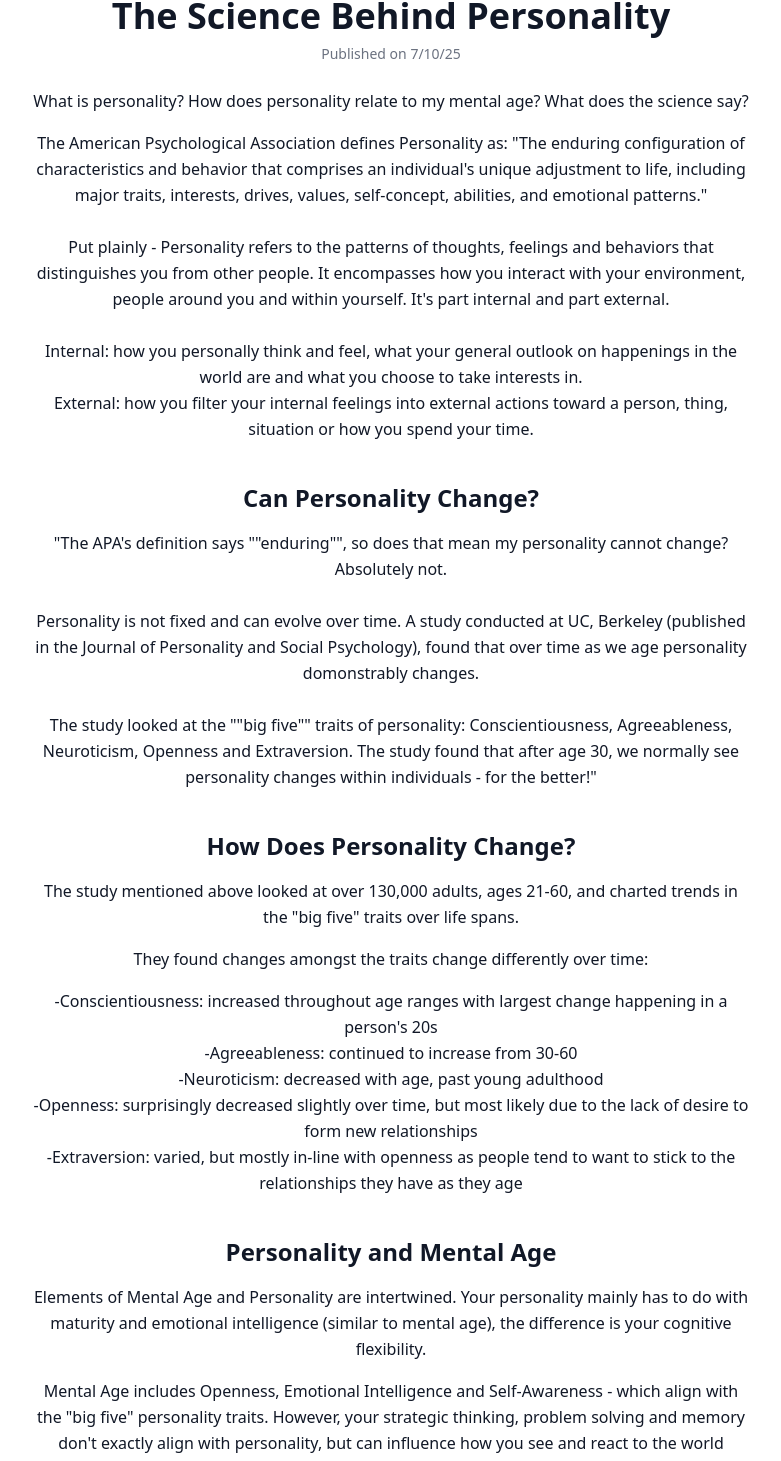
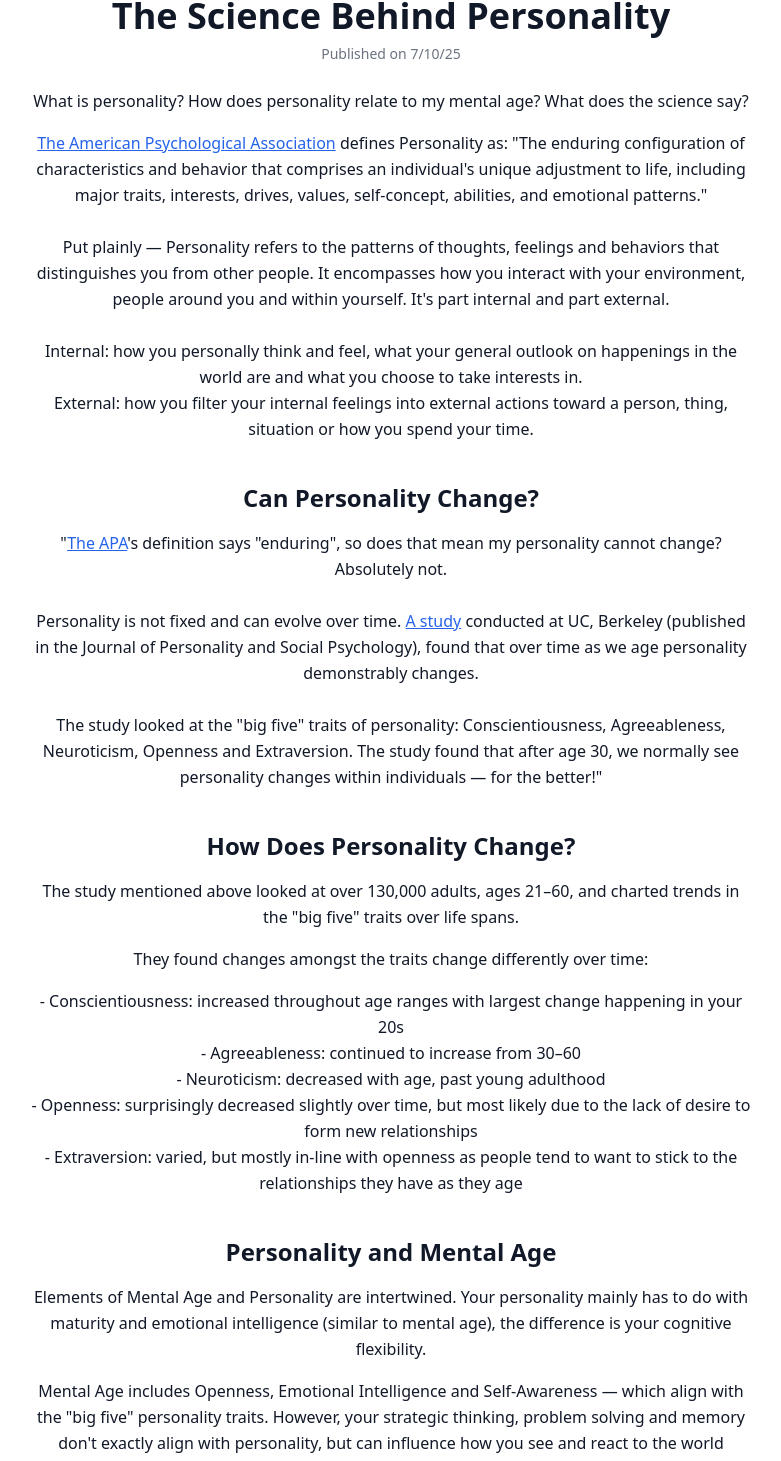
Before and after one commit to kmp-gitty/mental-age-test, a React (Vite) app: page /blog/science-behind-personality in a window 1280 px wide. Shown: the part 136-1597 px from the top of the page, without its empty margins (249-1030 px from the left). Built offline with nearby package versions, Linux system fonts and the light colour scheme.

Commit message:
Add hyperlinks to blog post 2

```diff
--- a/src/Blog_Post2_SciPersonality.jsx
+++ b/src/Blog_Post2_SciPersonality.jsx
@@ -7,68 +7,90 @@ export default function Blog_Post2_SciPersonality() {
       <p className="text-sm text-gray-500 mb-6">Published on 7/10/25</p>
 
       <p className="mb-4">
-      What is personality? How does personality relate to my mental age? What does the science say?
+        What is personality? How does personality relate to my mental age? What does the science say?
       </p>
 
       <p className="mb-8">
-      The American Psychological Association defines Personality as: "The enduring configuration of characteristics and behavior that comprises an individual's unique adjustment to life, including major traits, interests, drives, values, self-concept, abilities, and emotional patterns."<br /><br />
+        <a
+          href="https://www.apa.org/topics/personality#:~:text=The%20enduring%20configuration%20of%20characteristics,%2C%20abilities%2C%20and%20emotional%20patterns"
+          className="text-blue-600 underline"
+          target="_blank"
+          rel="noopener noreferrer"
+        >
+          The American Psychological Association
+        </a>{' '}
+        defines Personality as: "The enduring configuration of characteristics and behavior that comprises an individual's unique adjustment to life, including major traits, interests, drives, values, self-concept, abilities, and emotional patterns."<br /><br />
 
-      Put plainly - Personality refers to the patterns of thoughts, feelings and behaviors that distinguishes you from other people. It encompasses how you interact with your environment, people around you and within yourself. It's part internal and part external.<br /><br />
+        Put plainly — Personality refers to the patterns of thoughts, feelings and behaviors that distinguishes you from other people. It encompasses how you interact with your environment, people around you and within yourself. It's part internal and part external.<br /><br />
 
-Internal: how you personally think and feel, what your general outlook on happenings in the world are and what you choose to take interests in.<br />
-External: how you filter your internal feelings into external actions toward a person, thing, situation or how you spend your time.
+        Internal: how you personally think and feel, what your general outlook on happenings in the world are and what you choose to take interests in.<br />
+        External: how you filter your internal feelings into external actions toward a person, thing, situation or how you spend your time.
       </p>
 
       <h2 className="text-2xl font-semibold mt-10 mb-4">Can Personality Change?</h2>
 
       <p className="mb-4">
-      "The APA's definition says ""enduring"", so does that mean my personality cannot change? Absolutely not.<br /><br />
+        "<a
+          href="https://www.apa.org/monitor/julaug03/personality"
+          className="text-blue-600 underline"
+          target="_blank"
+          rel="noopener noreferrer"
+        >
+          The APA
+        </a>'s definition says "enduring", so does that mean my personality cannot change? Absolutely not.<br /><br />
 
-Personality is not fixed and can evolve over time. A study conducted at UC, Berkeley (published in the Journal of Personality and Social Psychology), found that over time as we age personality domonstrably changes.<br /><br />
+        Personality is not fixed and can evolve over time.{' '}
+        <a
+          href="https://www.apa.org/pubs/journals/psp"
+          className="text-blue-600 underline"
+          target="_blank"
+          rel="noopener noreferrer"
+        >
+          A study
+        </a>{' '}
+        conducted at UC, Berkeley (published in the Journal of Personality and Social Psychology), found that over time as we age personality demonstrably changes.<br /><br />
 
-The study looked at the ""big five"" traits of personality: Conscientiousness, Agreeableness, Neuroticism, Openness and Extraversion. The study found that after age 30, we normally see personality changes within individuals - for the better!"
+        The study looked at the "big five" traits of personality: Conscientiousness, Agreeableness, Neuroticism, Openness and Extraversion. The study found that after age 30, we normally see personality changes within individuals — for the better!"
       </p>
 
       <h2 className="text-2xl font-semibold mt-10 mb-4">How Does Personality Change?</h2>
 
       <p className="mb-4">
-      The study mentioned above looked at over 130,000 adults, ages 21-60, and charted trends in the "big five" traits over life spans.
+        The study mentioned above looked at over 130,000 adults, ages 21–60, and charted trends in the "big five" traits over life spans.
       </p>
 
       <p className="mb-4">
-      They found changes amongst the traits change differently over time:
+        They found changes amongst the traits change differently over time:
       </p>
 
       <p className="mb-8">
--Conscientiousness: increased throughout age ranges with largest change happening in a person's 20s<br />
--Agreeableness: continued to increase from 30-60<br />
--Neuroticism: decreased with age, past young adulthood<br />
--Openness: surprisingly decreased slightly over time, but most likely due to the lack of desire to form new relationships<br />
--Extraversion: varied, but mostly in-line with openness as people tend to want to stick to the relationships they have as they age<br />
+        - Conscientiousness: increased throughout age ranges with largest change happening in your 20s<br />
+        - Agreeableness: continued to increase from 30–60<br />
+        - Neuroticism: decreased with age, past young adulthood<br />
+        - Openness: surprisingly decreased slightly over time, but most likely due to the lack of desire to form new relationships<br />
+        - Extraversion: varied, but mostly in-line with openness as people tend to want to stick to the relationships they have as they age<br />
       </p>
 
-      <h2 className="text-2xl font-semibold mt-10 mb-4">
-      Personality and Mental Age
-      </h2>
+      <h2 className="text-2xl font-semibold mt-10 mb-4">Personality and Mental Age</h2>
 
       <p className="mb-4">
-      Elements of Mental Age and Personality are intertwined. Your personality mainly has to do with maturity and emotional intelligence (similar to mental age), the difference is your cognitive flexibility.
+        Elements of Mental Age and Personality are intertwined. Your personality mainly has to do with maturity and emotional intelligence (similar to mental age), the difference is your cognitive flexibility.
       </p>
 
       <p className="mb-8">
-      Mental Age includes Openness, Emotional Intelligence and Self-Awareness - which align with the "big five" personality traits. However, your strategic thinking, problem solving and memory don't exactly align with personality, but can influence how you see and react to the world around you.
+        Mental Age includes Openness, Emotional Intelligence and Self-Awareness — which align with the "big five" personality traits. However, your strategic thinking, problem solving and memory don't exactly align with personality, but can influence how you see and react to the world around you.
       </p>
 
       <h2 className="text-2xl font-semibold mt-10 mb-4">Final Thoughts</h2>
 
       <p className="mb-4">
-      Your personality can be thought of in 5 traits. These traits usually change over time and so does your personality, as we age we normally become more thoughtful, emotionally mature and think of others - but may not be looking to make new friends our whole life.
+        Your personality can be thought of in 5 traits. These traits usually change over time and so does your personality. As we age we normally become more thoughtful, emotionally mature and think of others — but may not be looking to make new friends our whole life.
       </p>
 
       <p className="mb-6">
-      Personality and mental age share similarities and learning one can inform the other.
+        Personality and mental age share similarities and learning one can inform the other.<br /><br />
 
- <a href="https://mental-agetest.com/" className="text-blue-600 underline">Try out out Mental Age Test for yourself.</a>
+        <a href="https://mental-agetest.com/" className="text-blue-600 underline">Try out our Mental Age Test for yourself.</a>
       </p>
 
       <p className="text-sm text-gray-500 mt-8">
```
